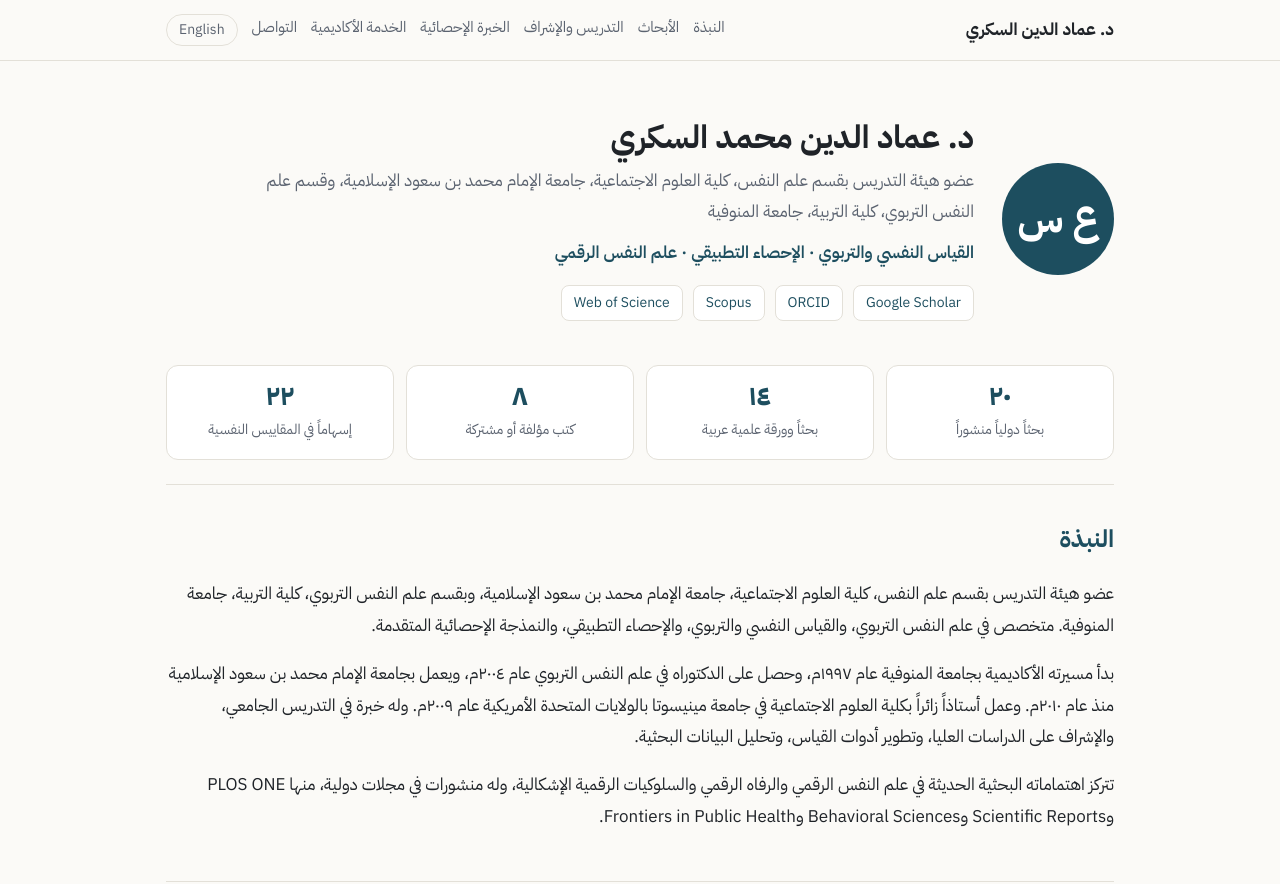
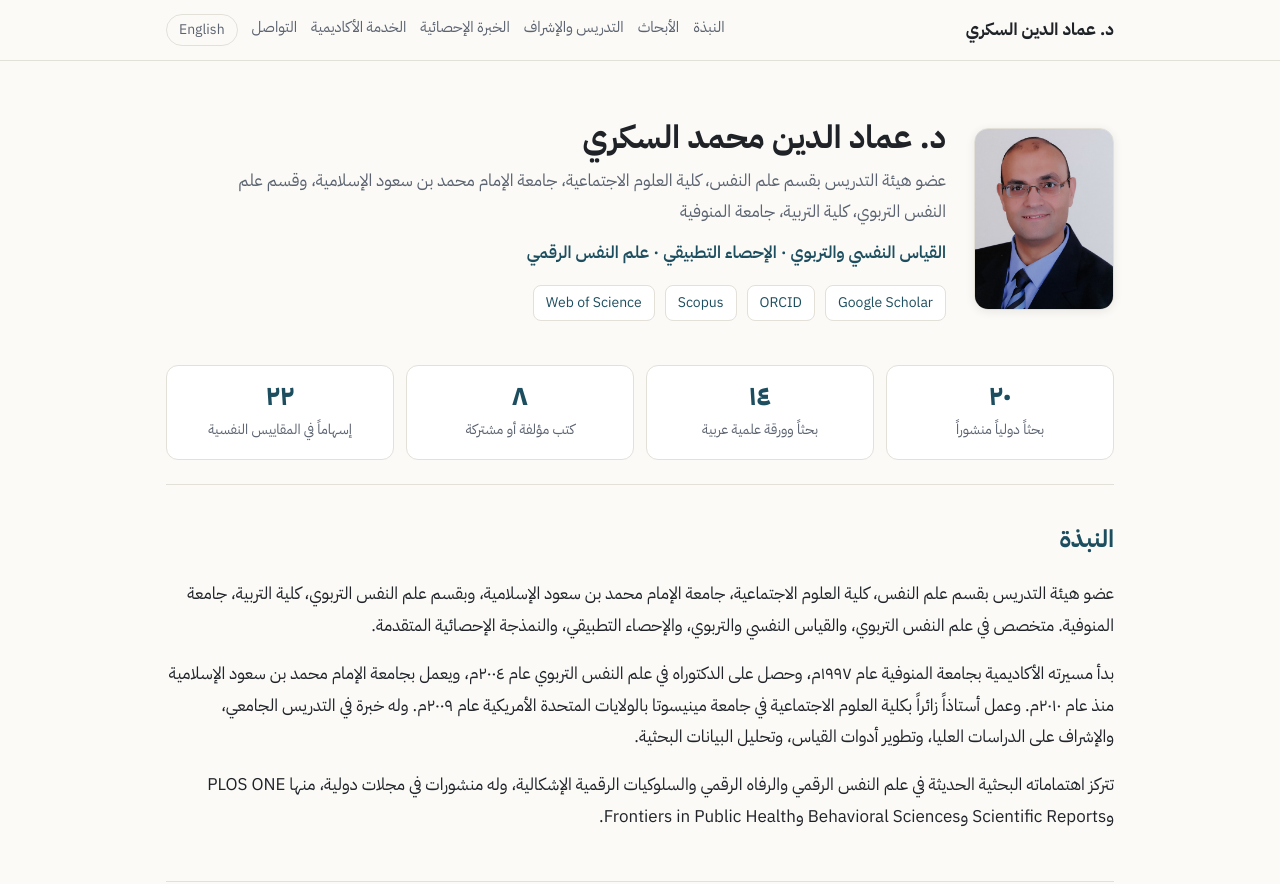
Before and after one commit to dr-sokkary/dr-sokkary.github.io, a plain HTML site: page index.html in a window 1280 px wide. Shown: the top 884 px of the page. Drawn offline with Linux system fonts and the light colour scheme.

Commit message:
Add files via upload

```diff
--- a/assets/style.css
+++ b/assets/style.css
@@ -55,6 +55,11 @@ nav.main a:hover { color: var(--accent); }
   background: var(--accent); color: #fff; display: grid; place-items: center;
   font-size: 40px; font-weight: 700; flex: none;
 }
+.photo {
+  width: 140px; height: 182px; object-fit: cover; object-position: center top;
+  border-radius: 14px; border: 1px solid var(--border); flex: none;
+  box-shadow: 0 2px 10px rgba(0,0,0,.08);
+}
 .hero h1 { margin: 0 0 6px; font-size: 32px; line-height: 1.3; }
 .hero .role { margin: 0; color: var(--muted); max-width: 720px; }
 .hero .tag { margin: 10px 0 0; font-weight: 600; color: var(--accent); }
--- a/index.html
+++ b/index.html
@@ -31,7 +31,7 @@
 <main class="wrap">
 
 <div class="hero">
-  <div class="mono" aria-hidden="true">ع س</div>
+  <img class="photo" src="assets/photo.jpg" alt="د. عماد الدين محمد السكري" width="140" height="182">
   <div>
     <h1>د. عماد الدين محمد السكري</h1>
     <p class="role">عضو هيئة التدريس بقسم علم النفس، كلية العلوم الاجتماعية، جامعة الإمام محمد بن سعود الإسلامية، وقسم علم النفس التربوي، كلية التربية، جامعة المنوفية</p>
```
Also changed, not shown: en/index.html (+1 -1 lines), assets/photo.jpg (added).
